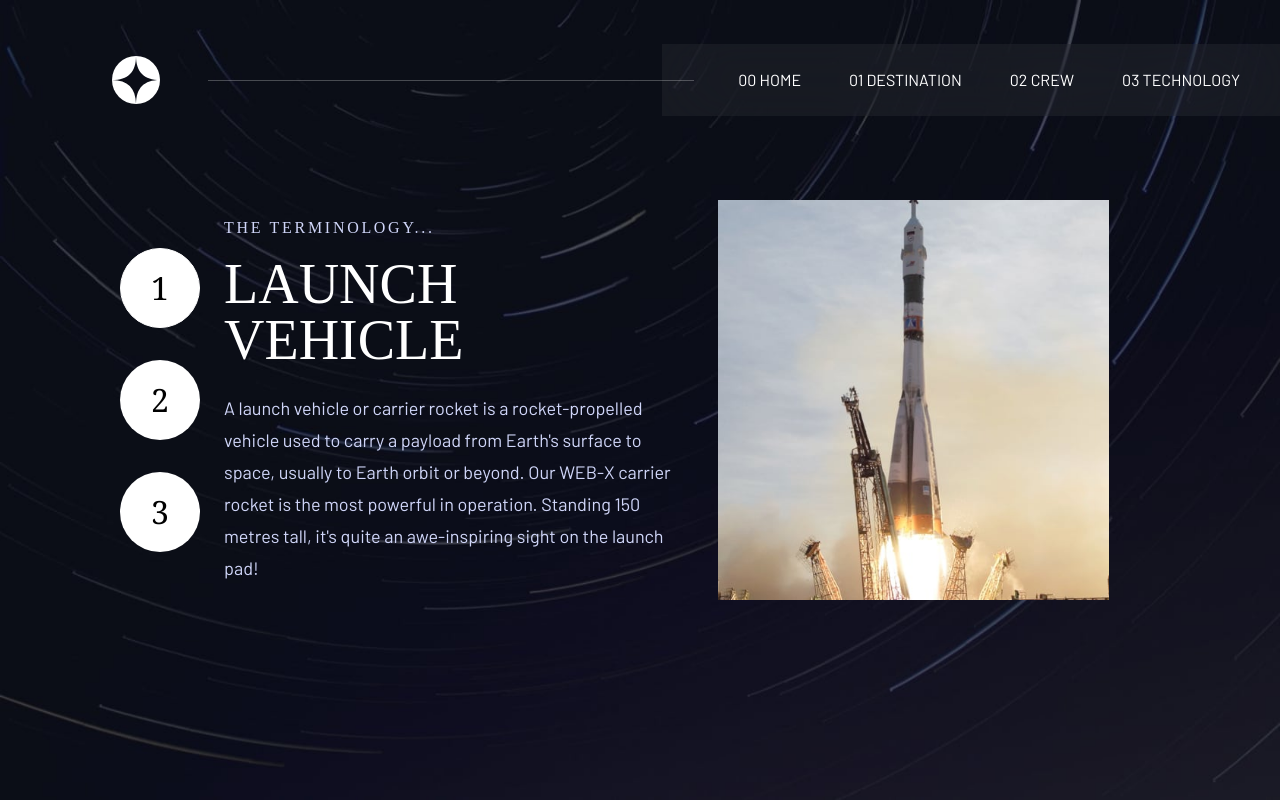
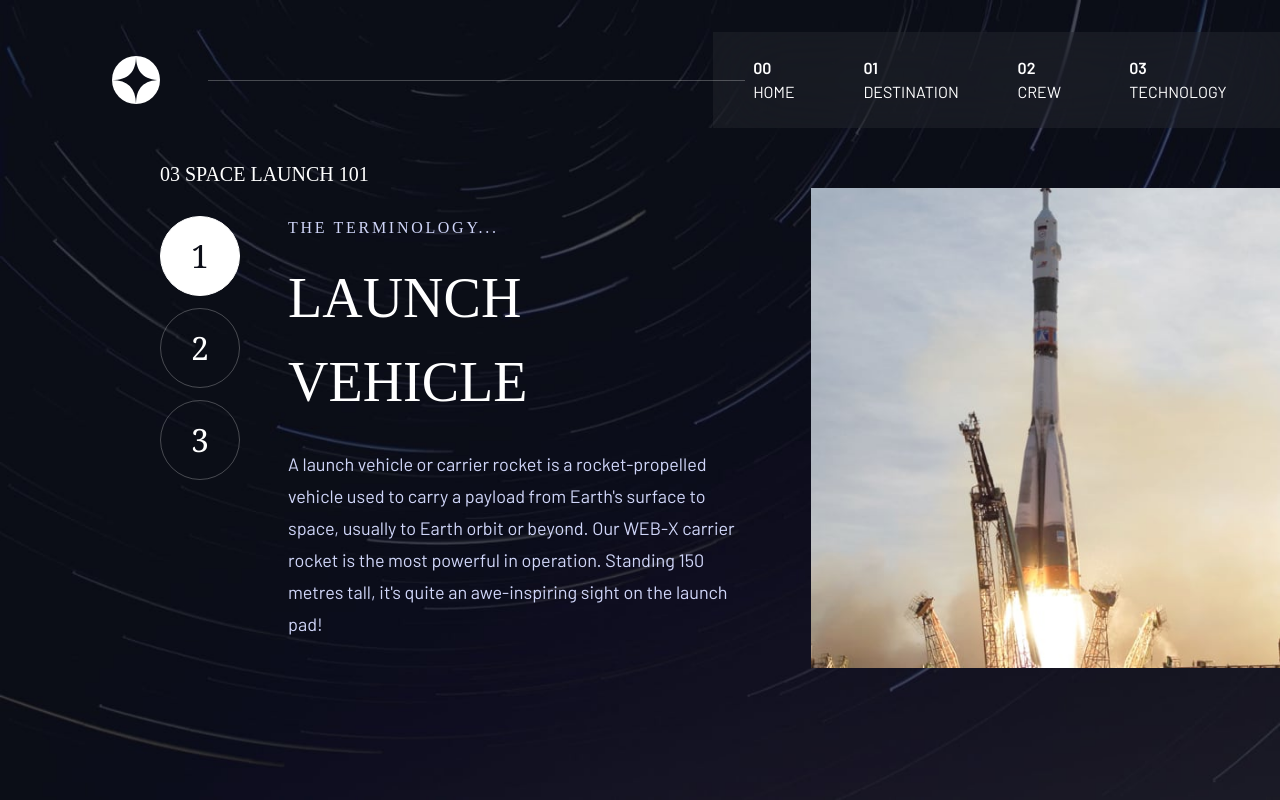
Before and after one commit to mmuneeb1000/space-tourism-site, a React (Vite) app: page /technology in a window 1280 px wide. Built offline with nearby package versions, Linux system fonts and the light colour scheme; a web font is replaced by a local one.

Commit message:
layout and heading adjustments

```diff
--- a/src/components/Header.jsx
+++ b/src/components/Header.jsx
@@ -9,19 +9,27 @@ export default function Header() {
 
         <div className="h-px hidden lg:flex flex-1 bg-white/25 -mr-8 z-20"></div>
       </span>
-      <nav className="relative w-200 flex justify-end z-10 bg-white/5 backdrop-blur-2xl px-10 py-6">
+      <nav className="relative w-170 flex justify-end z-10 bg-white/5 backdrop-blur-2xl px-10 py-6">
         <ul className="flex gap-12 uppercase">
           <li>
-            <NavLink to="/">00 Home</NavLink>
+            <NavLink to="/">
+              <span className="mr-2 font-semibold">00</span> Home
+            </NavLink>
           </li>
           <li>
-            <NavLink to="/destination">01 Destination</NavLink>
+            <NavLink to="/destination">
+              <span className="mr-2 font-semibold">01</span> Destination
+            </NavLink>
           </li>
           <li>
-            <NavLink to="/crew">02 Crew</NavLink>
+            <NavLink to="/crew">
+              <span className="mr-2 font-semibold">02</span> Crew
+            </NavLink>
           </li>
           <li>
-            <NavLink to="/technology">03 Technology</NavLink>
+            <NavLink to="/technology">
+              <span className="mr-2 font-semibold">03</span> Technology
+            </NavLink>
           </li>
         </ul>
       </nav>
--- a/src/index.css
+++ b/src/index.css
@@ -1,14 +1,11 @@
 @import "tailwindcss";
+
+@theme {
+}
 body {
   color: white;
   font-family: "Barlow", sans-serif;
   background-color: black;
-}
-
-button {
-  padding: 1rem;
-  background-color: white;
-  color: black;
 }
 
 h1,
@@ -16,15 +13,3 @@ h2,
 h3 {
   font-family: "Bellefair", serif;
 }
-
-.grid-overlay {
-  position: absolute;
-  inset: 0;
-  background-image: repeating-linear-gradient(
-    to right,
-    transparent 0,
-    transparent 79px,
-    rgba(255, 255, 255, 0.06) 80px
-  );
-  pointer-events: none;
-}
--- a/src/pages/Crew.jsx
+++ b/src/pages/Crew.jsx
@@ -9,15 +9,17 @@ export default function Crew() {
 
   return (
     <section
-      className="flex items-center h-screen bg-cover bg-center"
+      className="h-screen bg-cover bg-center"
       style={{ backgroundImage: `url(${bgCrew})` }}
     >
-      <div className="max-w-[540px] text-white ml-40">
-        <h2 className="mb-4 font-serif text-[32px] uppercase text-white/50">
+      <h1 className="pt-40 uppercase ml-40 text-xl">02 Meet Your Crew</h1>
+      <div className="flex items-center justify-between mx-30">
+        <div className="max-w-[540px] text-white ml-40 ">
+          <h3 className="mb-2 font-serif text-xl uppercase text-white/50">
             {crew.role}
-        </h2>
+          </h3>
 
-        <h1 className="mb-6 font-serif text-[56px] uppercase">{crew.name}</h1>
+          <h2 className="mb-4 font-serif text-4xl uppercase">{crew.name}</h2>
 
           <p className="max-w-[445px] text-[18px] leading-8 text-[#D0D6F9]">
             {crew.bio}
@@ -29,14 +31,17 @@ export default function Crew() {
                 key={member.name}
                 onClick={() => setActive(index)}
                 aria-label={member.name}
-              className={`h-4 w-4 rounded-full transition ${
-                active === index ? "bg-white" : "bg-white/20 hover:bg-white/50"
+                className={`h-3 w-3 rounded-full cursor-pointer transition ${
+                  active === index
+                    ? "bg-white"
+                    : "bg-white/20 hover:bg-white/50"
                 }`}
               />
             ))}
           </div>
         </div>
-      <img className="h-120" src={crew.images.png} alt={crew.name} />
+        <img className="h-120 mx-40" src={crew.images.png} alt={crew.name} />
+      </div>
     </section>
   );
 }
--- a/src/pages/Destination.jsx
+++ b/src/pages/Destination.jsx
@@ -8,16 +8,25 @@ export default function Destination() {
 
   return (
     <section
-      className="flex h-screen items-center bg-cover bg-center"
+      className="h-screen bg-cover bg-center"
       style={{ backgroundImage: `url(${bgDestination})` }}
     >
-      <div className="max-w-[445px] ml-40">
+      <h1 className="pt-40 uppercase ml-40 text-xl">
+        01 Pick your destination
+      </h1>
+      <div className="flex items-center justify-between mx-30">
+        <img
+          src={destination.images.png}
+          alt={destination.name}
+          className="h-[445px] w-[445px] mx-40"
+        />
+        <div className="max-w-[445px] ">
           <div className="mb-10 flex gap-8 uppercase tracking-[2.7px] text-[#D0D6F9]">
             {data.destinations.map((item, index) => (
               <button
                 key={item.name}
                 onClick={() => setActive(index)}
-              className={`border-b-2 pb-3 transition ${
+                className={`border-b-2 pb-3 cursor-pointer transition ${
                   active === index
                     ? "border-white text-white"
                     : "border-transparent hover:border-white/50"
@@ -54,11 +63,7 @@ export default function Destination() {
             </div>
           </div>
         </div>
-      <img
-        src={destination.images.png}
-        alt={destination.name}
-        className="h-[445px] w-[445px]"
-      />
+      </div>
     </section>
   );
 }
--- a/src/pages/Technology.jsx
+++ b/src/pages/Technology.jsx
@@ -1,23 +1,28 @@
 import { useState } from "react";
 import data from "../data.json";
 import bgTechnology from "/assets/technology/background-technology-desktop.jpg";
+
 export default function Technology() {
   const [active, setActive] = useState(0);
 
   const tech = data.technology[active];
   return (
     <section
-      className="flex items-center gap-6 h-screen bg-cover bg-center"
+      className="h-screen bg-cover bg-center"
       style={{ backgroundImage: `url(${bgTechnology})` }}
     >
-      <div className="flex flex-col ml-30 gap-8">
+      <h1 className="pt-40 uppercase ml-40 text-xl">03 Space Launch 101</h1>
+      <div className="ml-40 flex items-center justify-between">
+        <div className="flex gap-12">
+          <div className="flex flex-col gap-3">
             {data.technology.map((_, index) => (
               <button
                 key={index}
                 onClick={() => setActive(index)}
-            className={`flex h-20 w-20 items-center justify-center rounded-full border font-serif text-[32px] transition ${
+                className={`flex h-20 w-20 items-center justify-center
+                cursor-pointer  rounded-full border font-serif text-[32px] transition ${
                   active === index
-                ? "border-white bg-white text-[#0B0D17]"
+                    ? "bg-white text-[#0B0D17] border-white"
                     : "border-white/25 text-white hover:border-white"
                 }`}
               >
@@ -31,7 +36,7 @@ export default function Technology() {
               The terminology...
             </h2>
 
-        <h1 className="mb-6 font-serif text-[56px] uppercase leading-none">
+            <h1 className="mb-6 font-serif text-[56px] uppercase">
               {tech.name}
             </h1>
 
@@ -39,7 +44,9 @@ export default function Technology() {
               {tech.description}
             </p>
           </div>
-      <img className="h-100" src={tech.images.portrait} alt={tech.name} />
+        </div>
+        <img className="h-120" src={tech.images.portrait} alt={tech.name} />
+      </div>
     </section>
   );
 }
```
Lines whose indentation alone changed are shown as unchanged.
